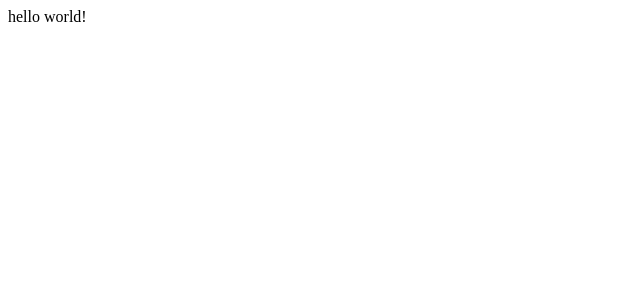
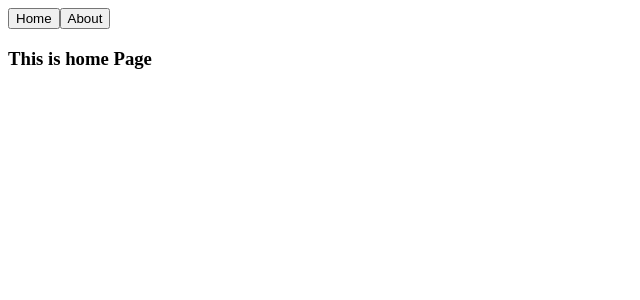
Before and after one commit to MaxKim-J/React-SSR-prac, a React (Create React App) app: page / in a window 1280 px wide. Shown: the top 300 px of the page, without its empty margins (0-640 px from the left). Built offline with nearby package versions, Linux system fonts and the light colour scheme.

Commit message:
window.onpopstate로 app.js에서 클라이언트 렌더링 로직 구현

```diff
--- a/src/App.js
+++ b/src/App.js
@@ -1,11 +1,36 @@
 import React from 'react';
+import Home from './views/home'
+import About from './views/about'
 
-function App() {
-  return (
-    <div className="App">
-      hello world!
-    </div>
-  );
+class App extends React.Component {
+  state = {
+    page: this.props.page,
+  };
+  componentDidMount() {
+    window.onpopstate = event => {
+      this.setState({ page: event.state });
+    };
+  }
+  onChangePage = e => {
+    const page = e.target.dataset.page;
+    window.history.pushState(page, '', `/${page}`);
+    this.setState({ page });
+  }
+  render() {
+    const { page } = this.state;
+    const PageComponent = page === 'home' ? Home : About;
+    return (
+      <div className="container">
+        <button data-page="home" onClick={this.onChangePage}>
+          Home
+        </button>
+        <button data-page="about" onClick={this.onChangePage}>
+          About
+        </button>
+        <PageComponent />
+      </div>
+    )
+  }
 }
 
 export default App;
--- a/src/index.js
+++ b/src/index.js
@@ -2,7 +2,7 @@ import React from 'react';
 import ReactDOM from 'react-dom';
 import App from './App';
 
-ReactDOM.render(<App />, document.getElementById('root'));
+ReactDOM.render(<App page="home" />, document.getElementById('root'));
 
 // If you want your app to work offline and load faster, you can change
 // unregister() to register() below. Note this comes with some pitfalls.
--- /dev/null
+++ b/src/views/about.js
@@ -0,0 +1,9 @@
+import React from 'react';
+
+export default function About() {
+  return (
+    <div>
+      <h3>This is about Page</h3>
+    </div>
+  )
+}
--- a/src/views/home.js
+++ b/src/views/home.js
@@ -0,0 +1,9 @@
+import React from 'react';
+
+export default function Home() {
+  return (
+    <div>
+      <h3>This is home Page</h3>
+    </div>
+  )
+}
```
